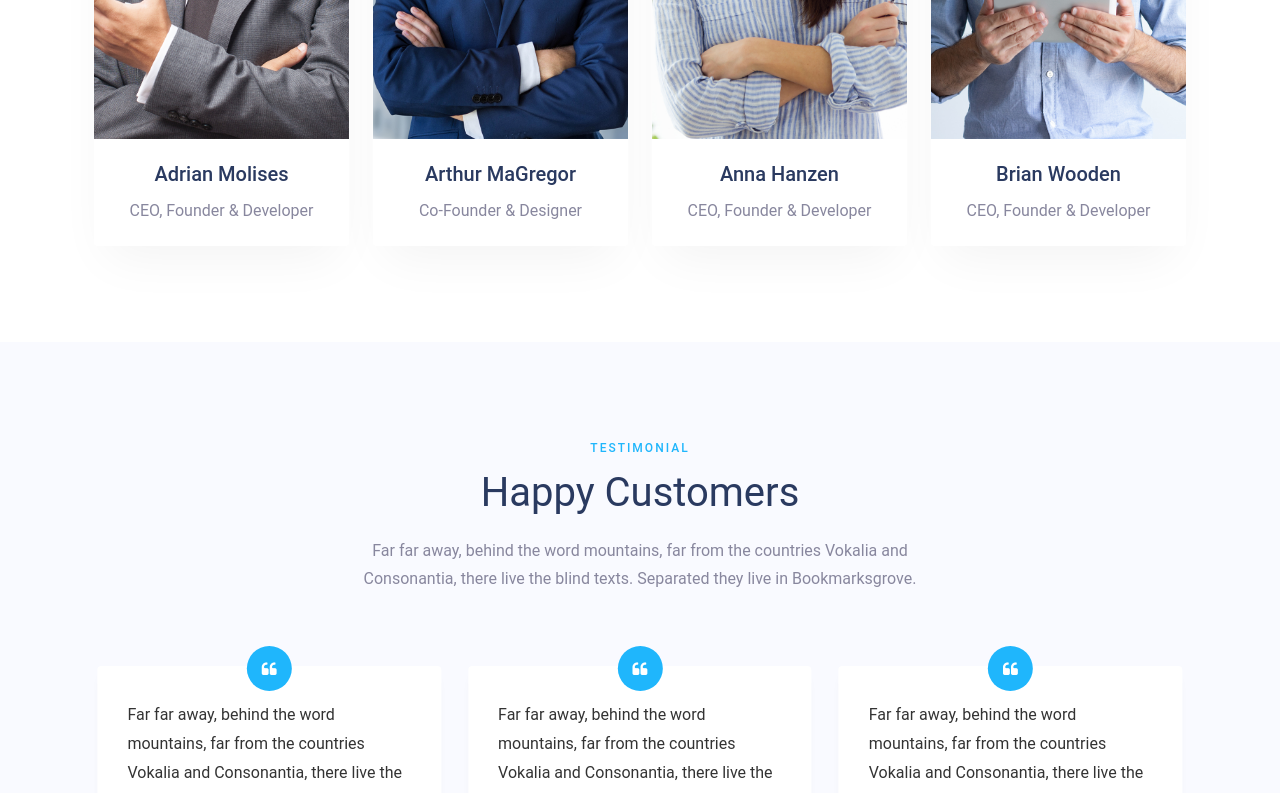
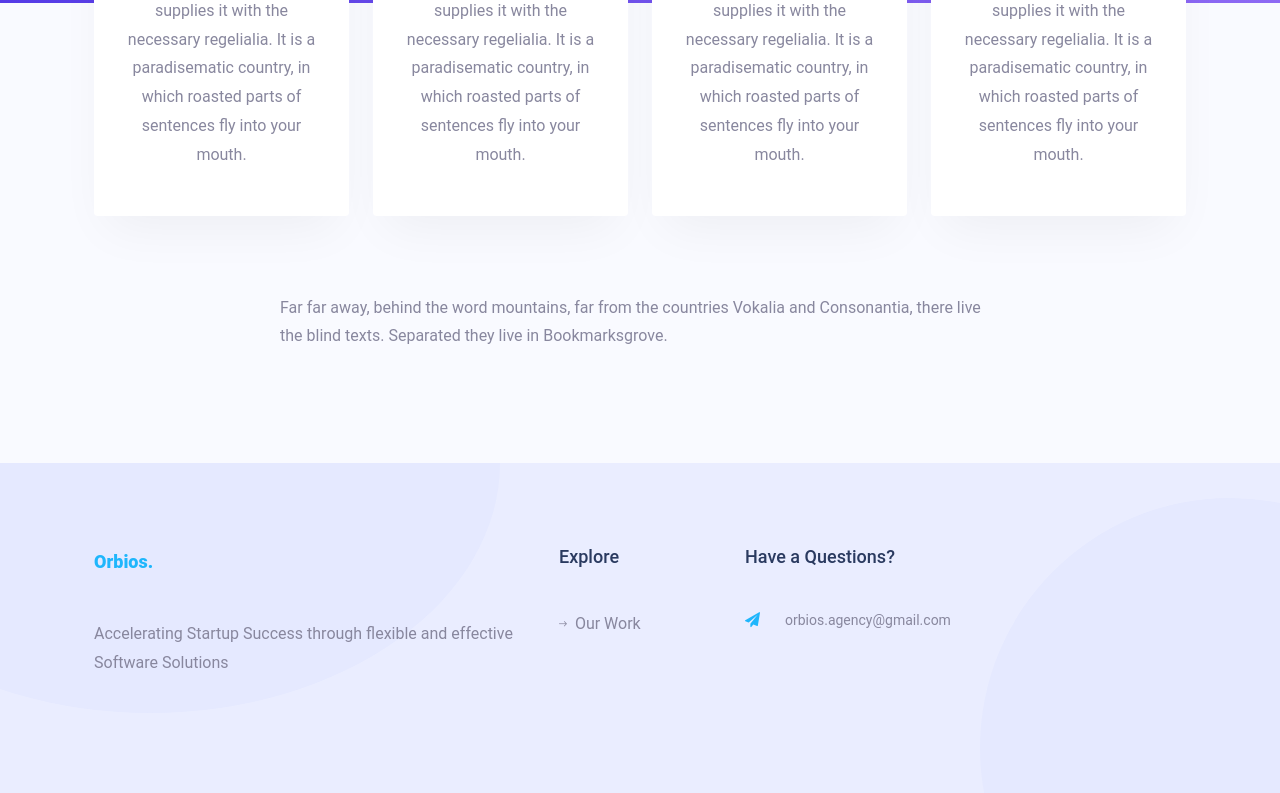
Before and after one commit to Orbios/marketing_site, a Next.js app: page / in a window 1280 px wide. Shown: the part 2740-3533 px from the top of the page. Built offline with nearby package versions, Linux system fonts and the light colour scheme.

Commit message:
feat: hide Team and Testimonial sections under the features flags

```diff
--- a/src/constants/features.ts
+++ b/src/constants/features.ts
@@ -1,6 +1,8 @@
 const FEATURES = {
   DISPLAY_SOCIAL_MEDIA: false,
-  DISPLAY_MEMBERS_SOCIAL_MEDIA: false
+  DISPLAY_MEMBERS_SOCIAL_MEDIA: false,
+  DISPLAY_MEMBERS_SECTION: false,
+  DISPLAY_TESTIMONIAL_SECTION: false
 };
 
 export default FEATURES;
--- a/src/pages/index.tsx
+++ b/src/pages/index.tsx
@@ -1,4 +1,6 @@
 import type {NextPage} from 'next';
+
+import FEATURES from 'constants/features';
 
 import Layout from 'components/common/Layout';
 import HeroSection from 'components/home/HeroSection';
@@ -17,9 +19,9 @@ const Home: NextPage = () => {
 
       <AboutSection />
 
-      <TeamSection />
+      {FEATURES.DISPLAY_MEMBERS_SECTION && <TeamSection />}
 
-      <TestimonialSection />
+      {FEATURES.DISPLAY_TESTIMONIAL_SECTION && <TestimonialSection />}
 
       <ChooseSection />
     </Layout>
```
